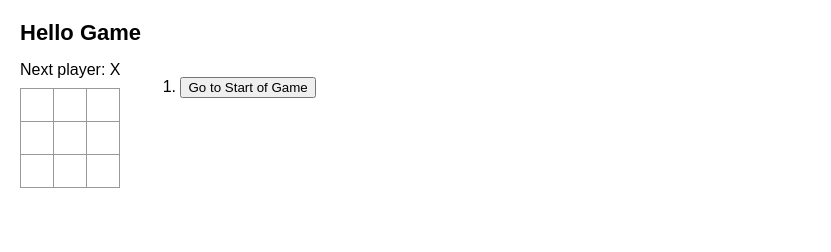
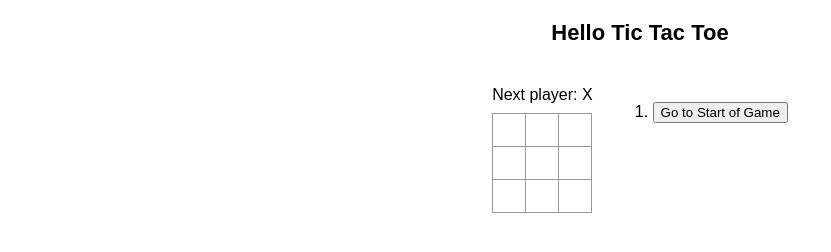
Before and after one commit to harleigh/React-TicTacToe, a React app: page / in a window 1280 px wide. Shown: the whole page, without its empty margins (0-831 px from the left). Built offline with nearby package versions, Linux system fonts and the light colour scheme.

Commit message:
update game layout on webpage

```diff
--- a/src/TicTacToe.js
+++ b/src/TicTacToe.js
@@ -227,7 +227,9 @@ export default function MainGame() {
    */
   return (
     <>
-      <div><h1>Hello Game</h1></div>
+      <div className='title'>
+        <h1>Hello Tic Tac Toe</h1>
+      </div>
        <div className='game'>
         <div className='game-board'>
           <TicTacToeBoard xIsNext={xIsNext}
--- a/src/index.css
+++ b/src/index.css
@@ -83,6 +83,14 @@ body {
 .game {
   display: flex;
   flex-direction: row;
+  justify-content: center;
+}
+
+.title {
+  display: flex;
+  flex-direction: row;
+  justify-content: center;
+  margin-bottom:25px;
 }
 
 .game-info {
```
